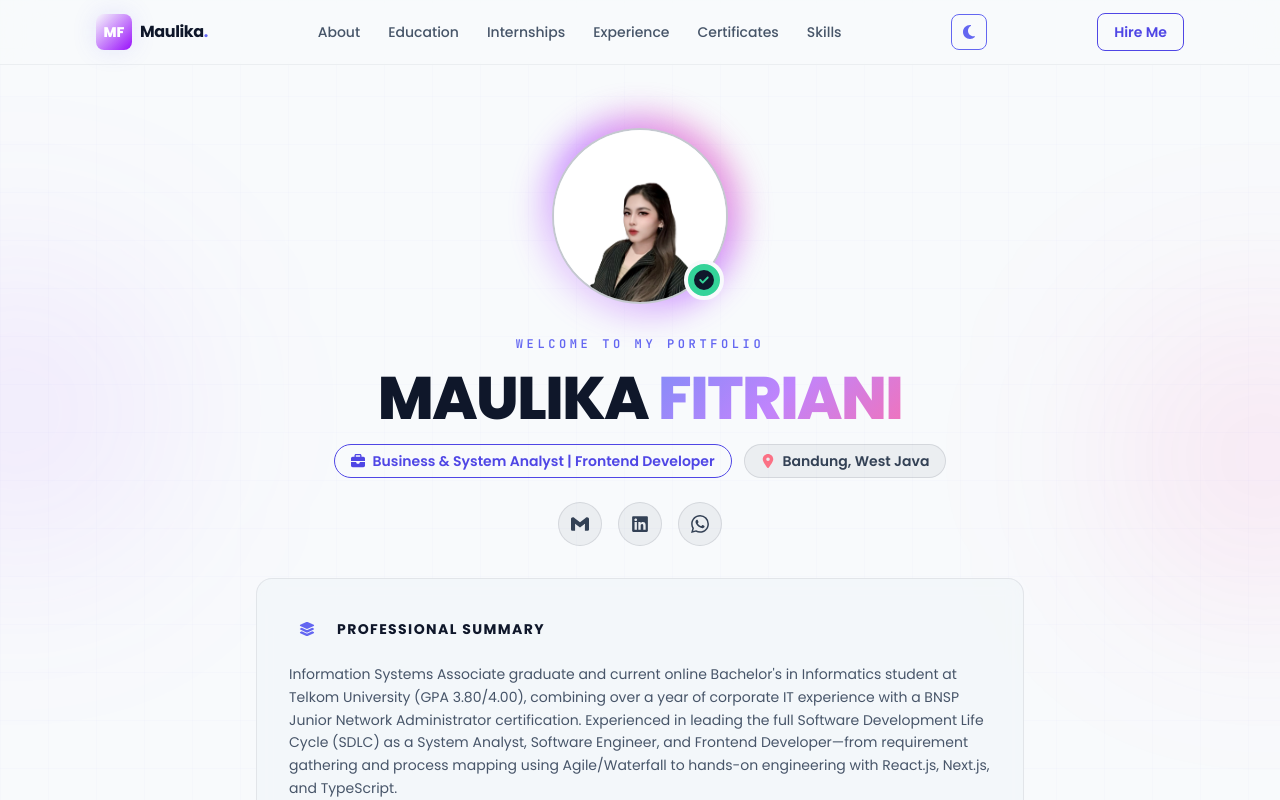
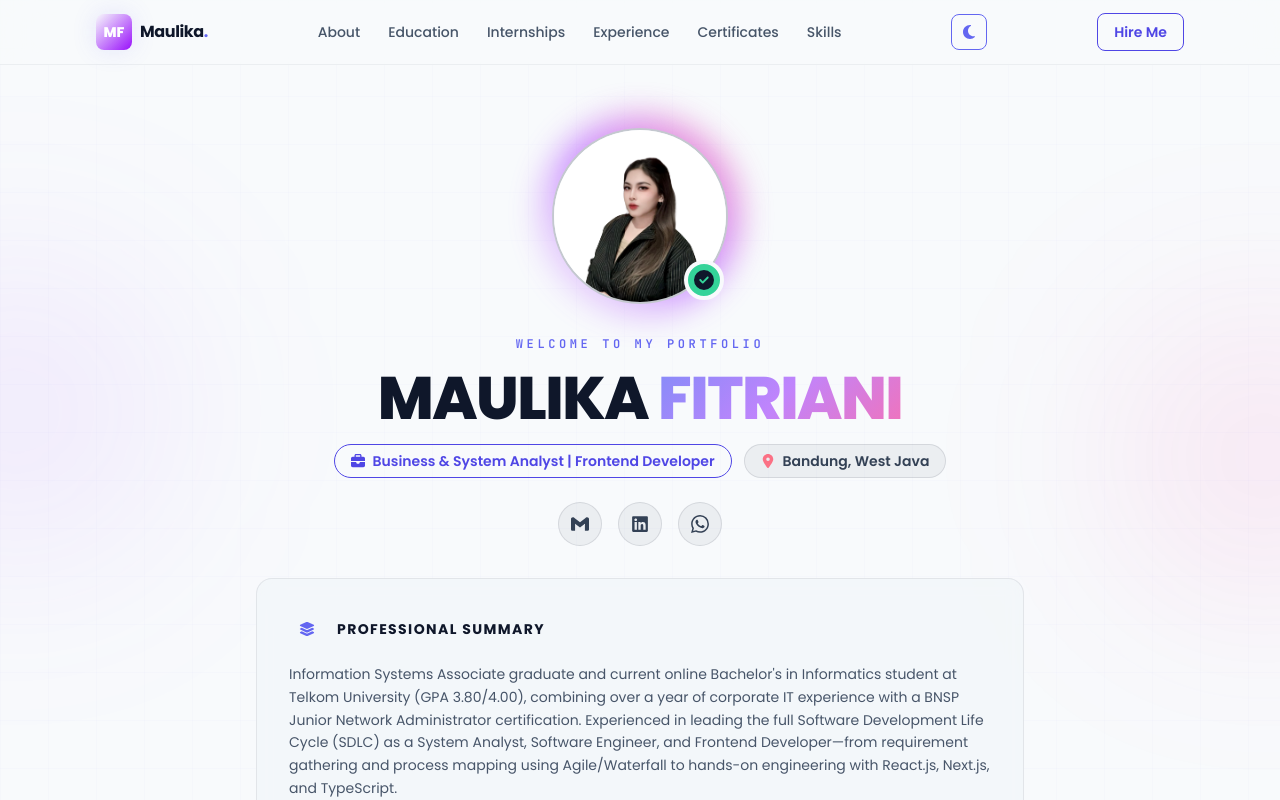
Before and after one commit to rriaanii/portofolio, a React (Vite) app: page / in a window 1280 px wide. Shown: the top 800 px of the page. Built offline with nearby package versions, Linux system fonts and the light colour scheme.

Commit message:
modify: modify placement photo profile

```diff
--- a/src/App.tsx
+++ b/src/App.tsx
@@ -669,7 +669,7 @@ function App() {
               <img
                 src={profileImg}
                 alt="Maulika Fitriani Profile"
-                className="h-full w-full object-cover object-top transition-transform duration-500 hover:scale-105"
+                className="h-full w-full object-cover object-center transition-transform duration-500 hover:scale-105"
               />
             </div>
             <div className="absolute right-1 bottom-1 flex h-10 w-10 items-center justify-center rounded-full border-4 border-ink-950 bg-mint text-slate-900">
```
